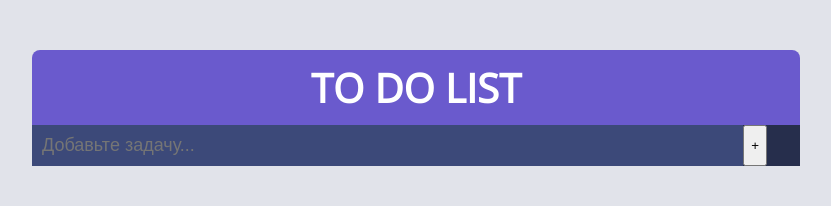
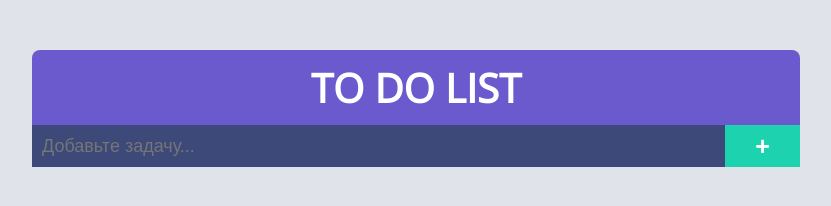
Before and after one commit to fedotovaaleksandra/ToDoList_front, a plain HTML site: page index.html in a window 1280 px wide. Shown: the whole page, without its empty margins (224-1055 px from the left). Drawn offline with nearby package versions, Linux system fonts and the light colour scheme.

Commit message:
refactor: rename class

```diff
--- a/index.html
+++ b/index.html
@@ -15,7 +15,7 @@
       <h1 class="app_header">TO DO LIST</h1>
       <form class="app_form">
         <input class="app_form_input" type="text" placeholder="Добавьте задачу...">
-        <button type="submit">&plus;</button>
+        <button class="app_form_button" type="submit">&plus;</button>
       </form>
       <ul></ul>
     </div>
```
